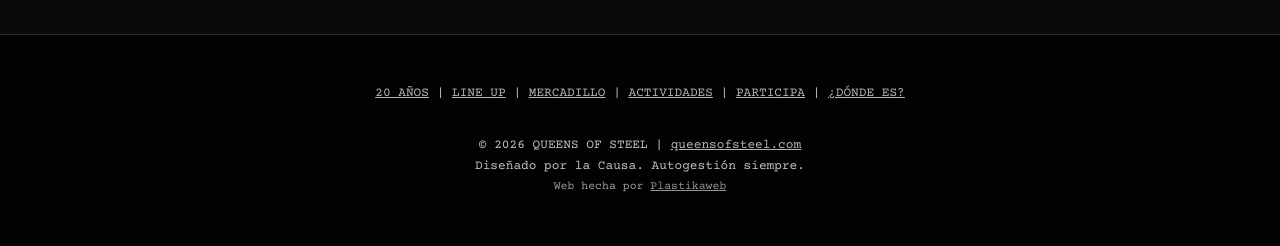
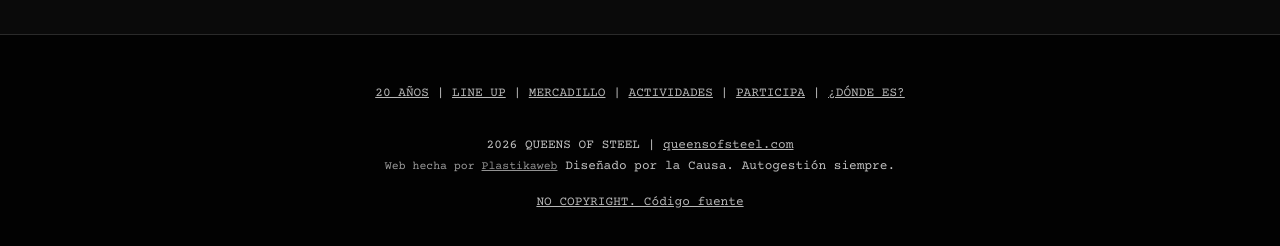
Before and after one commit to plastikaweb/queens-of-steel, a website: page index.html in a window 1280 px wide. Shown: the part 7255-7501 px from the top of the page. Drawn offline with nearby package versions, Linux system fonts and the light colour scheme.

Commit message:
feat: Introduce MIT license and add open-source footer link with i18n support.

```diff
--- a/index.html
+++ b/index.html
@@ -601,15 +601,20 @@
         <a href="#ubicacio" data-key="nav_location">UBICACIÓN</a>
       </div>
       <p>
-        &copy; 2026 QUEENS OF STEEL |
+       2026 QUEENS OF STEEL |
         <a href="http://www.queensofsteel.com/" target="_blank" rel="noopener">queensofsteel.com</a>
       </p>
       <p>
+          <span style="font-size: 0.9em; opacity: 0.8"
+            ><span data-key="footer_credits">Web feta per</span>
+            <a href="https://www.plastikaweb.com" target="_blank" rel="noopener">Plastikaweb</a></span
+          >
         <span data-key="footer_design">Diseñado por la Causa. Autogestión siempre.</span> <br />
-        <span style="font-size: 0.9em; opacity: 0.8"
-          ><span data-key="footer_credits">Web feta per</span>
-          <a href="https://www.plastikaweb.com" target="_blank" rel="noopener">Plastikaweb</a></span
-        >
+      </p>
+      <p style="margin-top: 1rem; font-size: 0.8rem;">
+        <a href="https://github.com/plastikaweb/queens-of-steel" target="_blank" rel="noopener noreferrer" style="text-decoration: underline; color: var(--color-paper);" data-key="footer_opensource">
+            NO COPYRIGHT. Codi font
+        </a>
       </p>
     </footer>
     <script
--- a/public/js/script.js
+++ b/public/js/script.js
@@ -55,6 +55,7 @@ const translations = {
       "Projecte de roba intervinguda a mà i serigrafia que recrea l'imaginari de bandes de metall i punk sota un estil propi.",
     impia_desc: 'Dbeat cru i metal·litzat',
     footer_credits: 'Web feta per',
+    footer_opensource: 'NO COPYRIGHT. Codi font',
     title_home: 'Queens of Steel Fest 2026',
     title_20years: '20 Anys | Queens of Steel Fest',
     title_concerts: 'Line Up | Queens of Steel Fest',
@@ -121,6 +122,7 @@ const translations = {
       'Proyecto de ropa intervenida a mano y serigrafía que recrea el imaginario de bandas de metal y punk bajo un estilo propio.',
     impia_desc: 'Dbeat crudo y metalizado',
     footer_credits: 'Web hecha por',
+    footer_opensource: 'NO COPYRIGHT. Código fuente',
     title_home: 'Queens of Steel Fest 2026',
     title_20years: '20 Años | Queens of Steel Fest',
     title_concerts: 'Line Up | Queens of Steel Fest',
@@ -187,6 +189,7 @@ const translations = {
     footer_design: 'Designed for the Cause. Self-management always.',
     impia_desc: 'Raw and metallic Dbeat',
     footer_credits: 'Website by',
+    footer_opensource: 'NO COPYRIGHT. Source Code',
     title_home: 'Queens of Steel Fest 2026',
     title_20years: '20 Years | Queens of Steel Fest',
     title_concerts: 'Line Up | Queens of Steel Fest',
```
Also changed, not shown: 1 other file.
